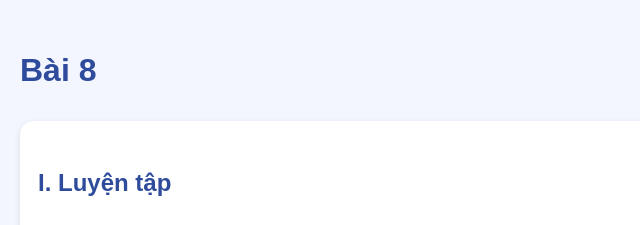
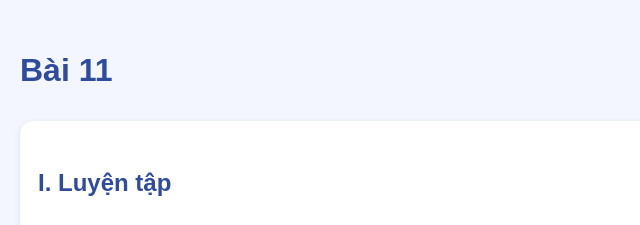
Before and after one commit to hihi195208-sketch/bai11, a plain HTML site: page index.html in a window 1280 px wide. Shown: the top 225 px of the page, 0-640 px from the left. Drawn offline with Linux system fonts and the light colour scheme.

Commit message:
Update heading from 'Bài 8' to 'Bài 11'

```diff
--- a/index.html
+++ b/index.html
@@ -52,7 +52,7 @@
 
 <body>
 
-    <h1>Bài 8</h1>
+    <h1>Bài 11</h1>
 
     <!-- ==================== -->
     <!--      I. LUYỆN TẬP   -->
```
